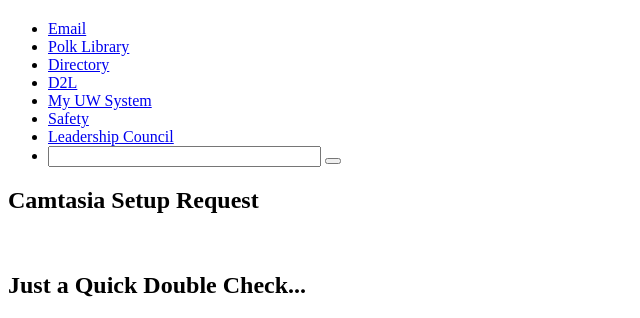
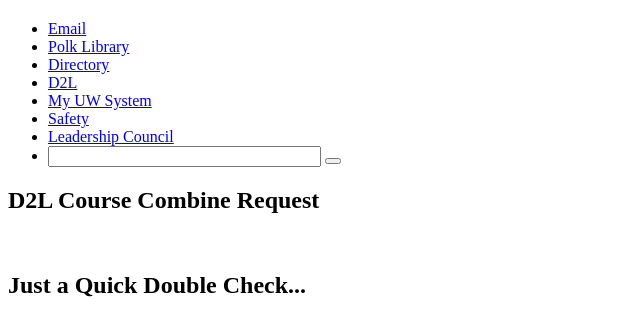
Before and after one commit to lookerb/course-combine, a Python web app: template coursecombine/templates/check.jinja2 in a window 1280 px wide. Shown: the part 1362-1680 px from the top of the page, without its empty margins (0-640 px from the left). Run offline with Jinja, Linux system fonts and the light colour scheme; the template is opened without the code that fills it, so the values that code supplies are empty; some libraries are stand-ins or nearby versions.

Commit message:
updated templates and css

```diff
--- a/coursecombine/templates/template.jinja2
+++ b/coursecombine/templates/template.jinja2
@@ -10,13 +10,13 @@
   <meta charset="utf-8">
   <meta http-equiv="X-UA-Compatible" content="IE=edge,chrome=1">
 
-  <title>UW Oshkosh Camtasia Request</title>
+  <title>UW Oshkosh D2L Course Combine</title>
   <meta name="description" content="The University of Wisconsin Oshkosh is the third largest university in the state with nearly 14,000 students. UW Oshkosh offers 60 undergraduate degrees, more than 100 minors, 15 graduate programs and a doctoral program, and supports 21 intercollegiate athletics sports teams. Our 1,700 employees make UW Oshkosh a leader in education, leadership, responsiveness, service and sustainability, and our more than 83,000 alumni take their Titan pride with them worldwide. UW Oshkosh is your place to find your path, grow your world, learn to lead and succeed.">
   <meta name="viewport" content="width=device-width, initial-scale=1.0">
 
 
-  <link rel="stylesheet" href="{{ request.static_url('camtasia_request:static/uwosh.css') }}">
-  <link rel="stylesheet" href="{{ request.static_url('camtasia_request:static/styles.css') }}"
+  <link rel="stylesheet" href="{{ request.static_url('coursecombine:static/uwosh.css') }}">
+  <link rel="stylesheet" href="{{ request.static_url('coursecombine:static/styles.css') }}"
 
   <link rel="icon" type="image/ico" href="https://www.uwosh.edu/favicon.ico">
 
@@ -159,7 +159,7 @@
         </div>
 
         <div class="small-24 columns audience-nav hide-top-bar">
-          <h1 class="dept-name">Camtasia Setup Request</h1>
+          <h1 class="dept-name">D2L Course Combine Request</h1>
         </div>
 
       </div><!-- /.row -->
@@ -313,7 +313,6 @@
 
     <!--Production JS-->
     <script src="//ajax.googleapis.com/ajax/libs/jquery/2.1.1/jquery.min.js"></script>
-    <!--<script src="{{ request.static_url('camtasia_request:static/uwosh.min.js') }}"></script>-->
 
   </body>
 </html>
```
